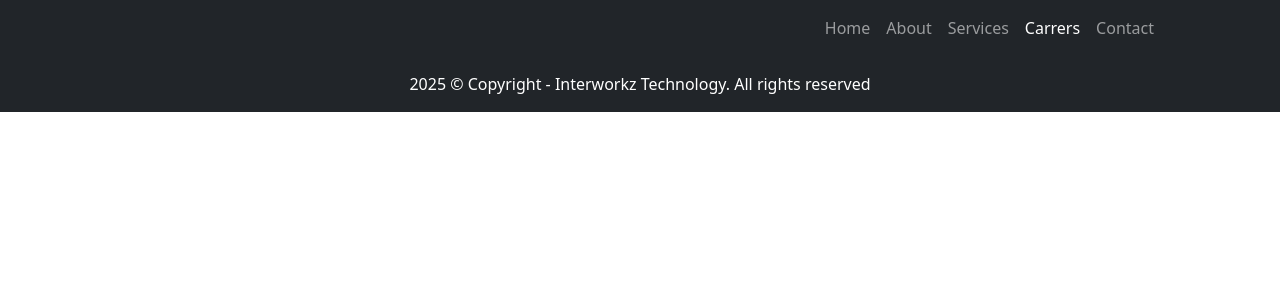
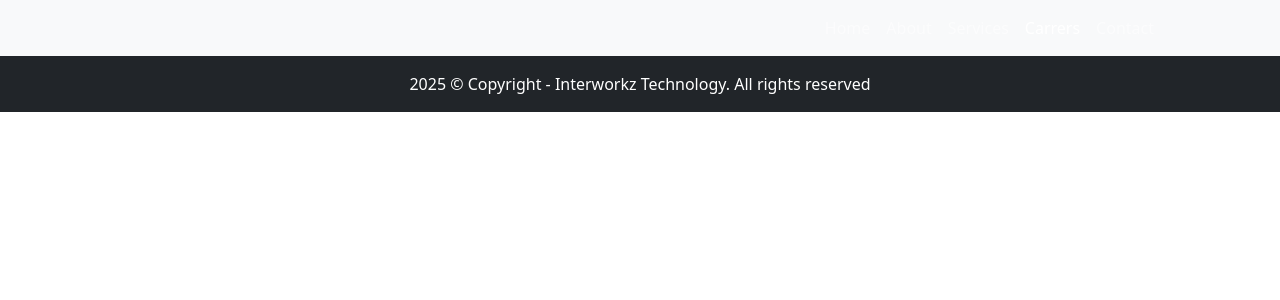
Before and after one commit to Abila03/interworkz, a React (Create React App) app: page /carrers in a window 1280 px wide. Shown: the top 300 px of the page. Built offline with nearby package versions, Linux system fonts and the light colour scheme.

Commit message:
change_color_bg_light

```diff
--- a/src/pages/components/header.js
+++ b/src/pages/components/header.js
@@ -6,7 +6,7 @@ function Header() {
   const location = useLocation(); // Dapatkan URL saat ini
 
   return (
-    <nav className="navbar navbar-expand-lg navbar-dark bg-dark">
+    <nav className="navbar navbar-expand-lg navbar-dark bg-light">
       <div className="container px-5">
         <div className="collapse navbar-collapse" id="navbarSupportedContent">
           <ul className="navbar-nav ms-auto mb-2 mb-lg-0">
```
